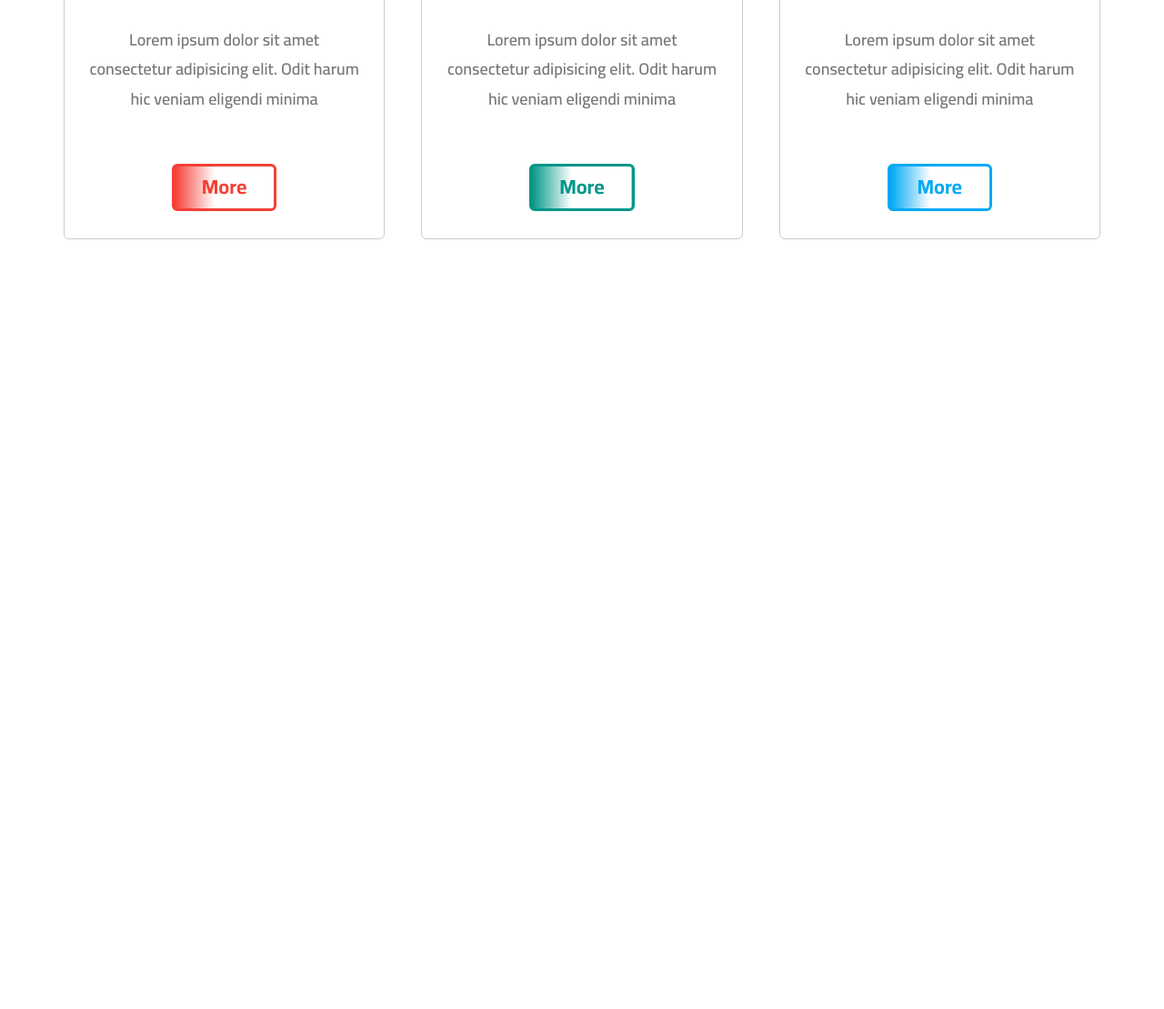
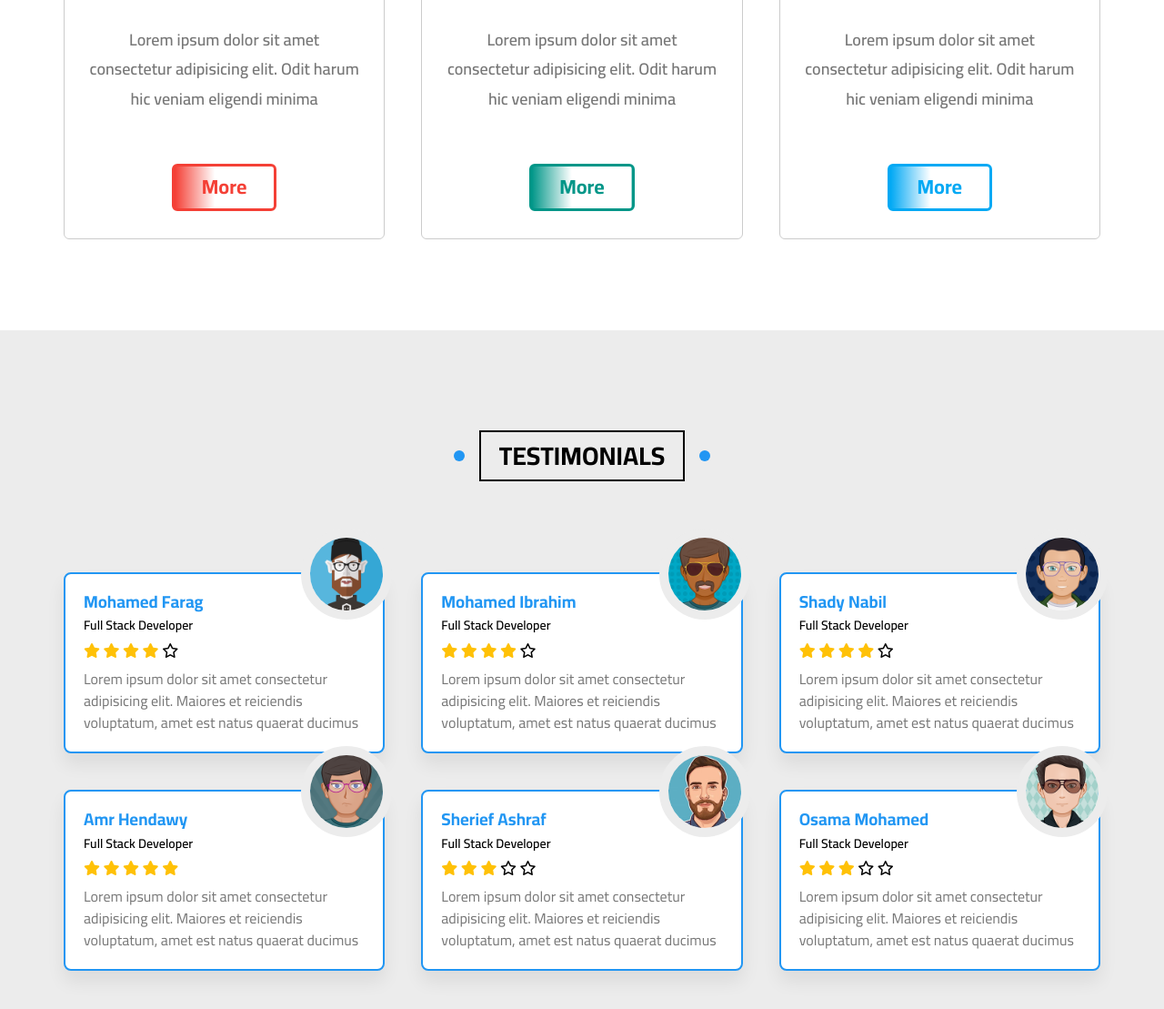
Before and after one commit to GziXnine/Template_Three, a plain HTML site: page index.html in a window 1280 px wide. Shown: the part 3737-4846 px from the top of the page at 91% size. Before the commit the page ends 4100 px from the top, so only its background shows below. Drawn offline with Linux system fonts and the light colour scheme.

Commit message:
Add A Testimonials Section

```diff
--- a/css/style.css
+++ b/css/style.css
@@ -729,6 +729,82 @@ ul {
 }
 
 /* ! End Features */
+/* ! Start Testimonials */
+.testimonials {
+  padding: var(--main-padding) 0;
+  position: relative;
+  background-color: var(--background-dark);
+
+  .container {
+    display: grid;
+    grid-template-columns: repeat(auto-fill, minmax(300px, 1fr));
+    gap: 40px;
+
+    .box {
+      padding: 20px;
+      background-color: white;
+      box-shadow: 0 2px 15px rgb(0, 0, 0, 0.07);
+      -webkit-box-shadow: 0 12px 20px rgb(0, 0, 0, 0.07);
+      position: relative;
+      border-radius: 8px;
+      -webkit-border-radius: 8px;
+      -moz-border-radius: 8px;
+      -ms-border-radius: 8px;
+      -o-border-radius: 8px;
+      transition: transform var(--trasnition-duration), box-shadow var(--trasnition-duration);
+      -webkit-transition: transform var(--trasnition-duration), box-shadow var(--trasnition-duration);
+      -moz-transition: transform var(--trasnition-duration), box-shadow var(--trasnition-duration);
+      -ms-transition: transform var(--trasnition-duration), box-shadow var(--trasnition-duration);
+      -o-transition: transform var(--trasnition-duration), box-shadow var(--trasnition-duration);
+      border: 2px solid var(--main-color);
+
+      &:hover {
+        transform: translateY(-10px);
+        box-shadow: 0 2px 15px rgb(0, 0, 0, 0.2);
+      }
+
+      img {
+        position: absolute;
+        top: -50px;
+        right: -10px;
+        width: 100px;
+        border-radius: 50%;
+        -webkit-border-radius: 50%;
+        -moz-border-radius: 50%;
+        -ms-border-radius: 50%;
+        -o-border-radius: 50%;
+        border: 10px solid var(--background-dark);
+      }
+
+      h3 {
+        color: var(--main-color);
+        padding-bottom: 5px;
+      }
+
+      span {
+        color: black;
+        font-weight: 600;
+        font-size: 14px;
+      }
+
+      .rate {
+        padding-top: 10px;
+
+        .filled {
+          color: #ffc107;
+        }
+      }
+
+      p {
+        padding-top: 10px;
+        color: #777;
+        line-height: 1.5;
+      }
+    }
+  }
+}
+
+/* ! End Testimonials */
 /* ! Start Animation */
 @keyframes up-and-down {
 
--- a/index.html
+++ b/index.html
@@ -25,9 +25,9 @@
     <div class="container">
       <a href="#" class="logo">Allam</a>
       <ul class="items">
-        <li><a href="#Articles">Articles</a></li>
-        <li><a href="#Gallery">Gallery</a></li>
-        <li><a href="#Features">Features</a></li>
+        <li><a href="#articles">Articles</a></li>
+        <li><a href="#gallery">Gallery</a></li>
+        <li><a href="#features">Features</a></li>
         <li>
           <a href="#Other Links">Other Links</a>
           <!-- ! Start Mega Menu -->
@@ -257,6 +257,109 @@
     </div>
   </div>
   <!-- ! End Features -->
+  <!-- ! Start Testimonials -->
+  <div class="testimonials" id="testimonials">
+    <h2 class="main-title">Testimonials</h2>
+    <div class="container">
+      <div class="box">
+        <img decoding="async" src="images/avatar-01.png" alt="" />
+        <h3>Mohamed Farag</h3>
+        <span class="title">Full Stack Developer</span>
+        <div class="rate">
+          <i class="filled fas fa-star"></i>
+          <i class="filled fas fa-star"></i>
+          <i class="filled fas fa-star"></i>
+          <i class="filled fas fa-star"></i>
+          <i class="far fa-star"></i>
+        </div>
+        <p>
+          Lorem ipsum dolor sit amet consectetur adipisicing elit. Maiores et reiciendis voluptatum, amet est natus
+          quaerat ducimus
+        </p>
+      </div>
+      <div class="box">
+        <img decoding="async" src="images/avatar-02.png" alt="" />
+        <h3>Mohamed Ibrahim</h3>
+        <span class="title">Full Stack Developer</span>
+        <div class="rate">
+          <i class="filled fas fa-star"></i>
+          <i class="filled fas fa-star"></i>
+          <i class="filled fas fa-star"></i>
+          <i class="filled fas fa-star"></i>
+          <i class="far fa-star"></i>
+        </div>
+        <p>
+          Lorem ipsum dolor sit amet consectetur adipisicing elit. Maiores et reiciendis voluptatum, amet est natus
+          quaerat ducimus
+        </p>
+      </div>
+      <div class="box">
+        <img decoding="async" src="images/avatar-03.png" alt="" />
+        <h3>Shady Nabil</h3>
+        <span class="title">Full Stack Developer</span>
+        <div class="rate">
+          <i class="filled fas fa-star"></i>
+          <i class="filled fas fa-star"></i>
+          <i class="filled fas fa-star"></i>
+          <i class="filled fas fa-star"></i>
+          <i class="far fa-star"></i>
+        </div>
+        <p>
+          Lorem ipsum dolor sit amet consectetur adipisicing elit. Maiores et reiciendis voluptatum, amet est natus
+          quaerat ducimus
+        </p>
+      </div>
+      <div class="box">
+        <img decoding="async" src="images/avatar-04.png" alt="" />
+        <h3>Amr Hendawy</h3>
+        <span class="title">Full Stack Developer</span>
+        <div class="rate">
+          <i class="filled fas fa-star"></i>
+          <i class="filled fas fa-star"></i>
+          <i class="filled fas fa-star"></i>
+          <i class="filled fas fa-star"></i>
+          <i class="filled fas fa-star"></i>
+        </div>
+        <p>
+          Lorem ipsum dolor sit amet consectetur adipisicing elit. Maiores et reiciendis voluptatum, amet est natus
+          quaerat ducimus
+        </p>
+      </div>
+      <div class="box">
+        <img decoding="async" src="images/avatar-05.png" alt="" />
+        <h3>Sherief Ashraf</h3>
+        <span class="title">Full Stack Developer</span>
+        <div class="rate">
+          <i class="filled fas fa-star"></i>
+          <i class="filled fas fa-star"></i>
+          <i class="filled fas fa-star"></i>
+          <i class="far fa-star"></i>
+          <i class="far fa-star"></i>
+        </div>
+        <p>
+          Lorem ipsum dolor sit amet consectetur adipisicing elit. Maiores et reiciendis voluptatum, amet est natus
+          quaerat ducimus
+        </p>
+      </div>
+      <div class="box">
+        <img decoding="async" src="images/avatar-06.png" alt="" />
+        <h3>Osama Mohamed</h3>
+        <span class="title">Full Stack Developer</span>
+        <div class="rate">
+          <i class="filled fas fa-star"></i>
+          <i class="filled fas fa-star"></i>
+          <i class="filled fas fa-star"></i>
+          <i class="far fa-star"></i>
+          <i class="far fa-star"></i>
+        </div>
+        <p>
+          Lorem ipsum dolor sit amet consectetur adipisicing elit. Maiores et reiciendis voluptatum, amet est natus
+          quaerat ducimus
+        </p>
+      </div>
+    </div>
+  </div>
+  <!-- ! End Testimonials -->
 </body>
 
 </html>
```
